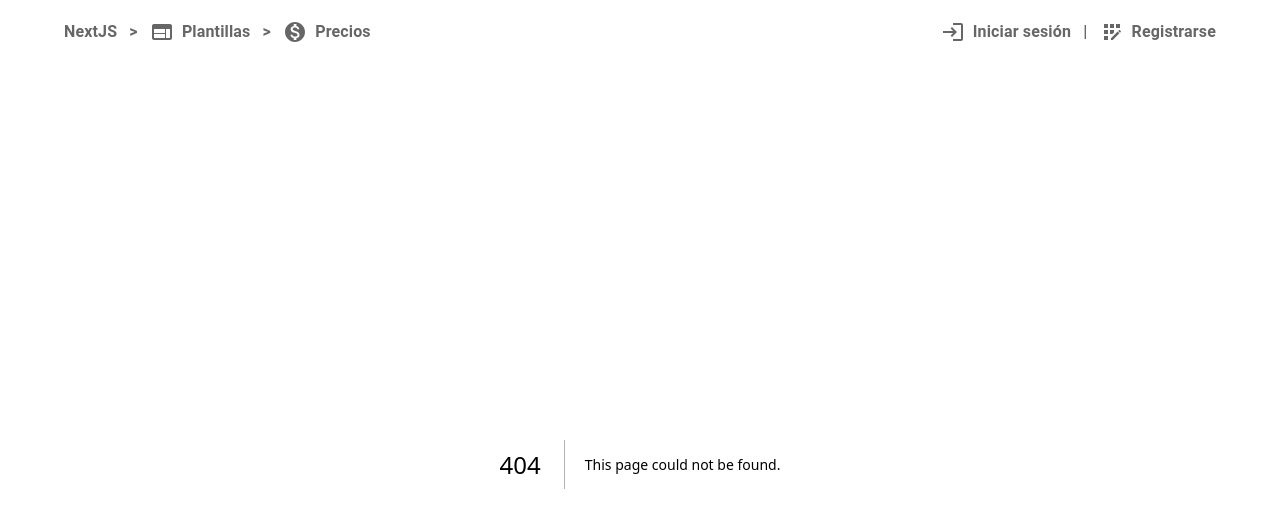
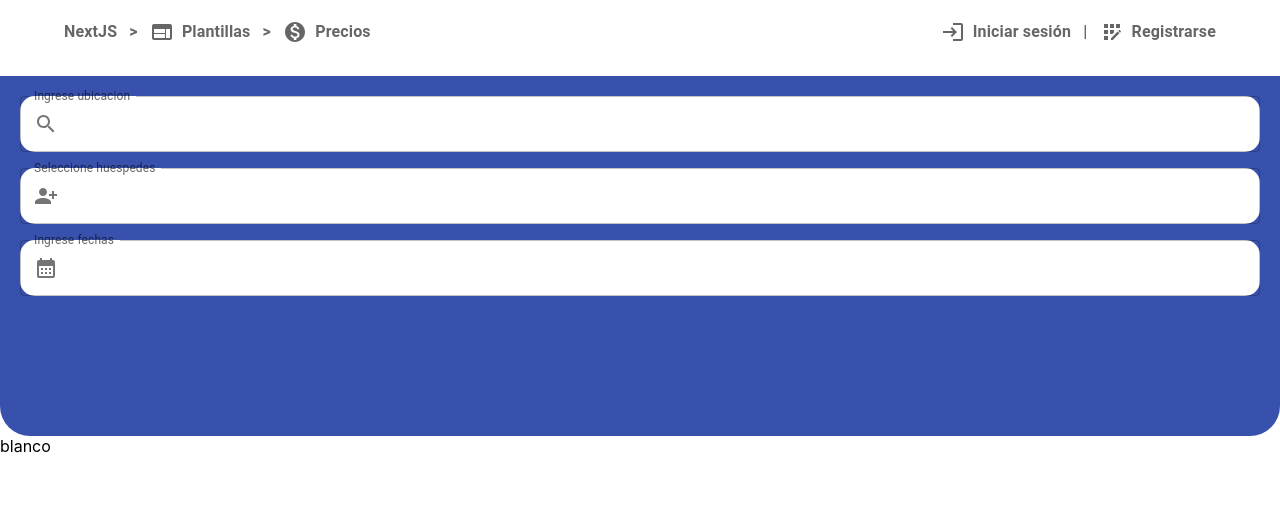
Before and after one commit to joackob/etec-casilleros, a Next.js app: page /rooms in a window 1280 px wide. Before the commit this address had no page. Shown: the top 528 px of the page. Built offline with nearby package versions, Linux system fonts and the light colour scheme.

Commit message:
Create rooms.tsx

```diff
--- /dev/null
+++ b/pages/rooms.tsx
@@ -0,0 +1,78 @@
+import { Box } from "@mui/material";
+import { TextField } from "@mui/material";
+import { Stack } from "@mui/material";
+import InputAdornment from "@mui/material/InputAdornment";
+import SearchIcon from "@mui/icons-material/Search";
+import PersonAddAlt1Icon from "@mui/icons-material/PersonAddAlt1";
+import CalendarMonthIcon from "@mui/icons-material/CalendarMonth";
+
+export default function Rooms() {
+  return (
+    <Box marginTop="12px">
+      <Box
+        sx={{
+          backgroundColor: "#3851AC",
+          height: "45vh",
+          borderBottomRightRadius: "30px",
+          borderBottomLeftRadius: "30px",
+          paddingRight: "20px",
+          paddingLeft: "20px",
+          paddingTop: "20px",
+        }}
+      >
+        <Stack spacing={2}>
+          <TextField
+            sx={{
+              backgroundColor: "#fff",
+              borderRadius: "15px",
+            }}
+            InputProps={{
+              startAdornment: (
+                <InputAdornment position="start">
+                  <SearchIcon />
+                </InputAdornment>
+              ),
+            }}
+            id="outlined-basic"
+            label="Ingrese ubicacion"
+            variant="outlined"
+          />
+          <TextField
+            sx={{
+              backgroundColor: "#fff",
+              borderRadius: "15px",
+            }}
+            InputProps={{
+              startAdornment: (
+                <InputAdornment position="start">
+                  <PersonAddAlt1Icon />
+                </InputAdornment>
+              ),
+            }}
+            id="outlined-basic"
+            label="Seleccione huespedes"
+            variant="outlined"
+          />
+          <TextField
+            sx={{
+              backgroundColor: "#fff",
+              borderRadius: "15px",
+            }}
+            InputProps={{
+              startAdornment: (
+                <InputAdornment position="start">
+                  <CalendarMonthIcon />
+                </InputAdornment>
+              ),
+            }}
+            id="outlined-basic"
+            label="Ingrese fechas"
+            variant="outlined"
+          />
+        </Stack>
+      </Box>
+
+      <Box>blanco</Box>
+    </Box>
+  );
+}
```
